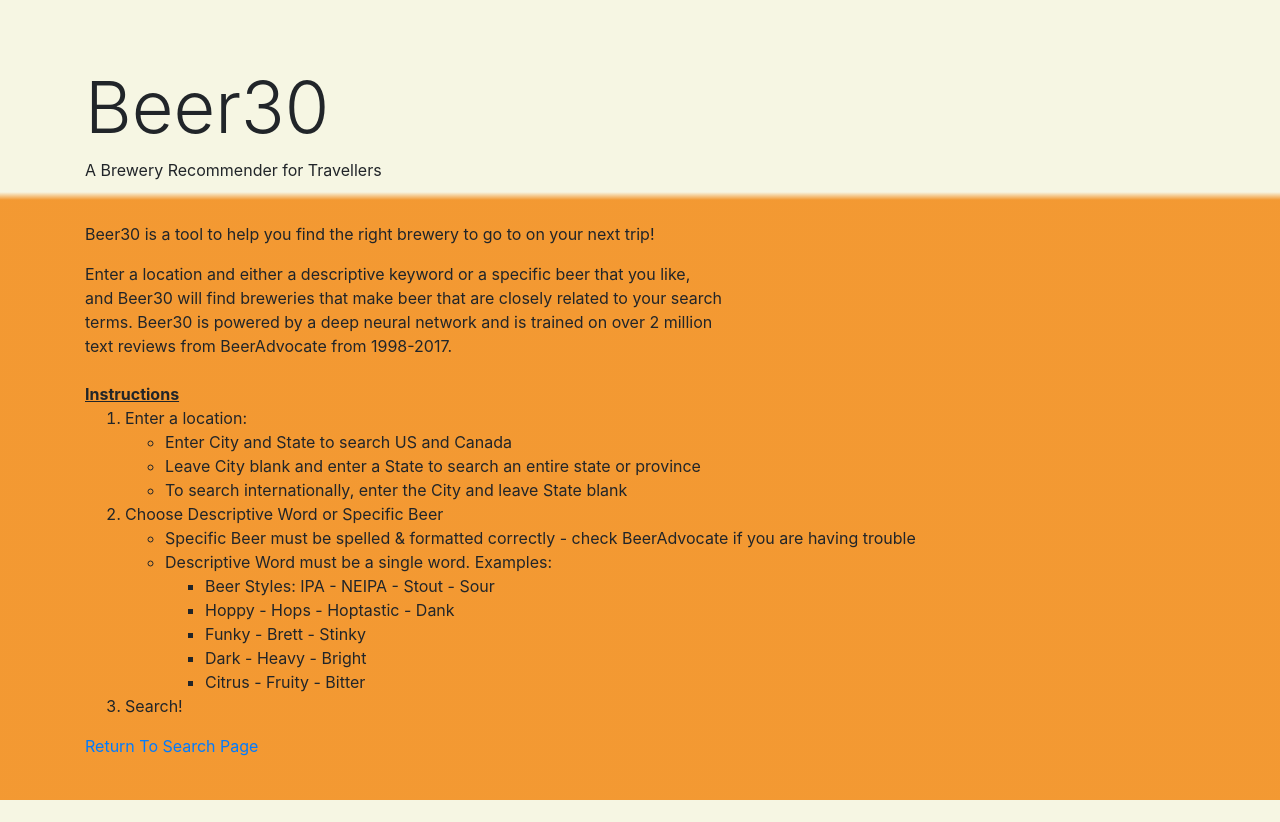
After one commit to aabrahamson3/beer30-brewery-recommender-flaskapp, a Flask app: page /static/about_instructions.html in a window 1280 px wide. The commit adds this page. Run offline with Flask 2, Linux system fonts and the light colour scheme; some libraries are stand-ins or nearby versions.

Commit message:
added an about/instructions page

```diff
--- /dev/null
+++ b/static/about_instructions.html
@@ -0,0 +1,51 @@
+<html>
+  <head>
+    <title>Beer Me</title>
+    <link rel="stylesheet" media="screen" href="/static/bootstrap.min.css">
+    <link rel="stylesheet" media="screen" href="/static/style.css">
+  </head>
+  <body>
+    <div class="jumbotron">
+      <div class="container">
+        <h1 class="display-3">Beer30</h1>
+
+        <p>
+          A Brewery Recommender for Travellers
+        </p>
+        <br>
+
+        <p>Beer30 is a tool to help you find the right brewery to go to on your next trip!</p>
+        Enter a location and either a descriptive keyword or a specific beer that you like, <br>
+        and Beer30 will find breweries that make beer that are closely related to your search<br>
+        terms. Beer30 is powered by a deep neural network and is trained on over 2 million<br>
+        text reviews from BeerAdvocate from 1998-2017.
+        <br><br>
+
+        <b><u>Instructions</u></b>
+        <OL>
+            <LI>Enter a location:
+            <UL>
+            <LI>Enter City and State to search US and Canada
+            <LI>Leave City blank and enter a State to search an entire state or province
+            <LI>To search internationally, enter the City and leave State blank
+            </UL>
+            <LI>Choose Descriptive Word or Specific Beer
+            <UL>
+            <LI>Specific Beer must be spelled & formatted correctly - check BeerAdvocate if you are having trouble
+            <LI>Descriptive Word must be a single word. Examples:
+            <UL>
+             <LI>Beer Styles: IPA - NEIPA - Stout - Sour
+             <LI>Hoppy - Hops - Hoptastic - Dank
+             <LI>Funky - Brett - Stinky
+             <LI>Dark - Heavy - Bright
+             <LI>Citrus - Fruity - Bitter
+            </UL>
+            </UL>
+            <LI>Search!
+        </OL>
+
+        <a href="index.html">Return To Search Page</a>
+      </div>
+    </div>
+  </body>
+</html>
```
Also changed, not shown: static/index.html (+8 -4 lines), static/style.css (line endings or trailing spaces).
